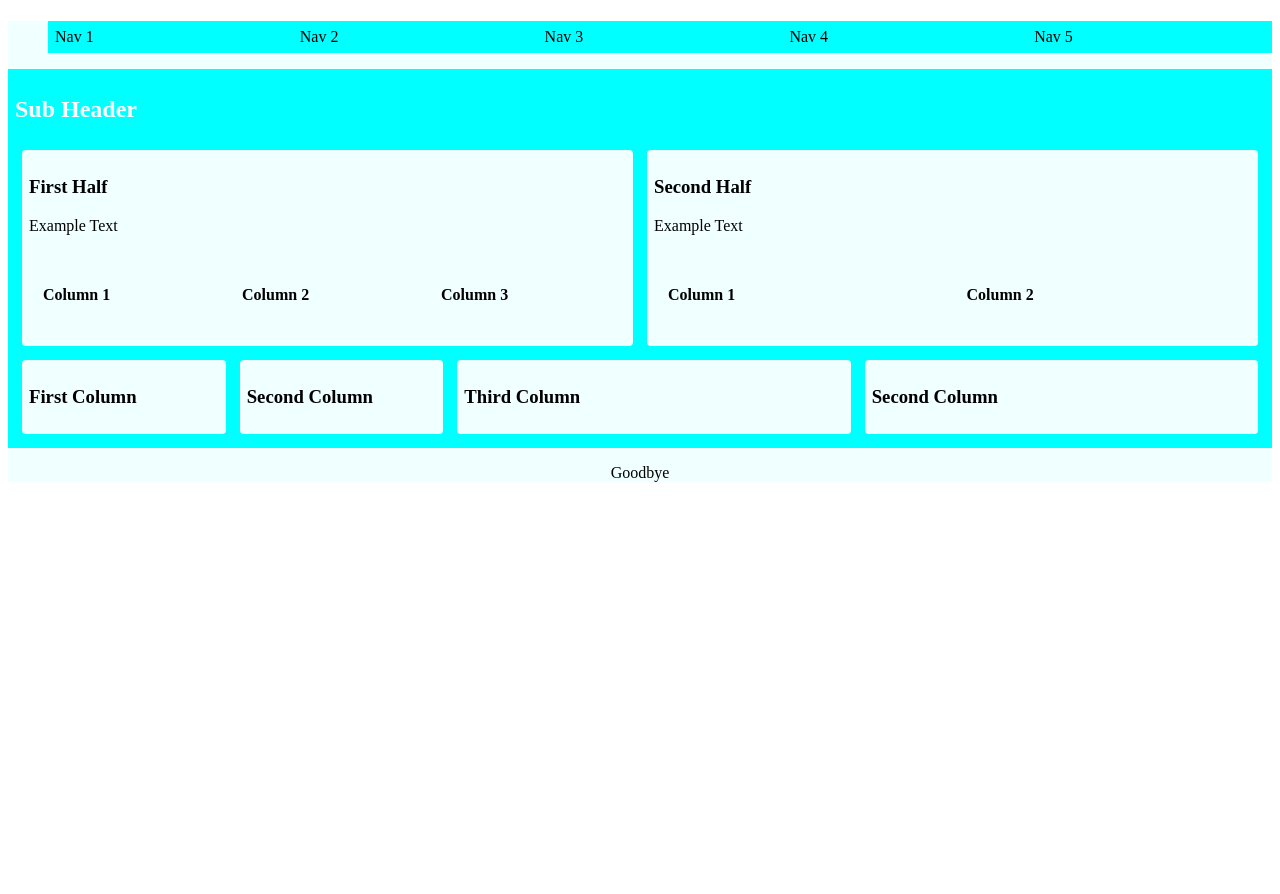
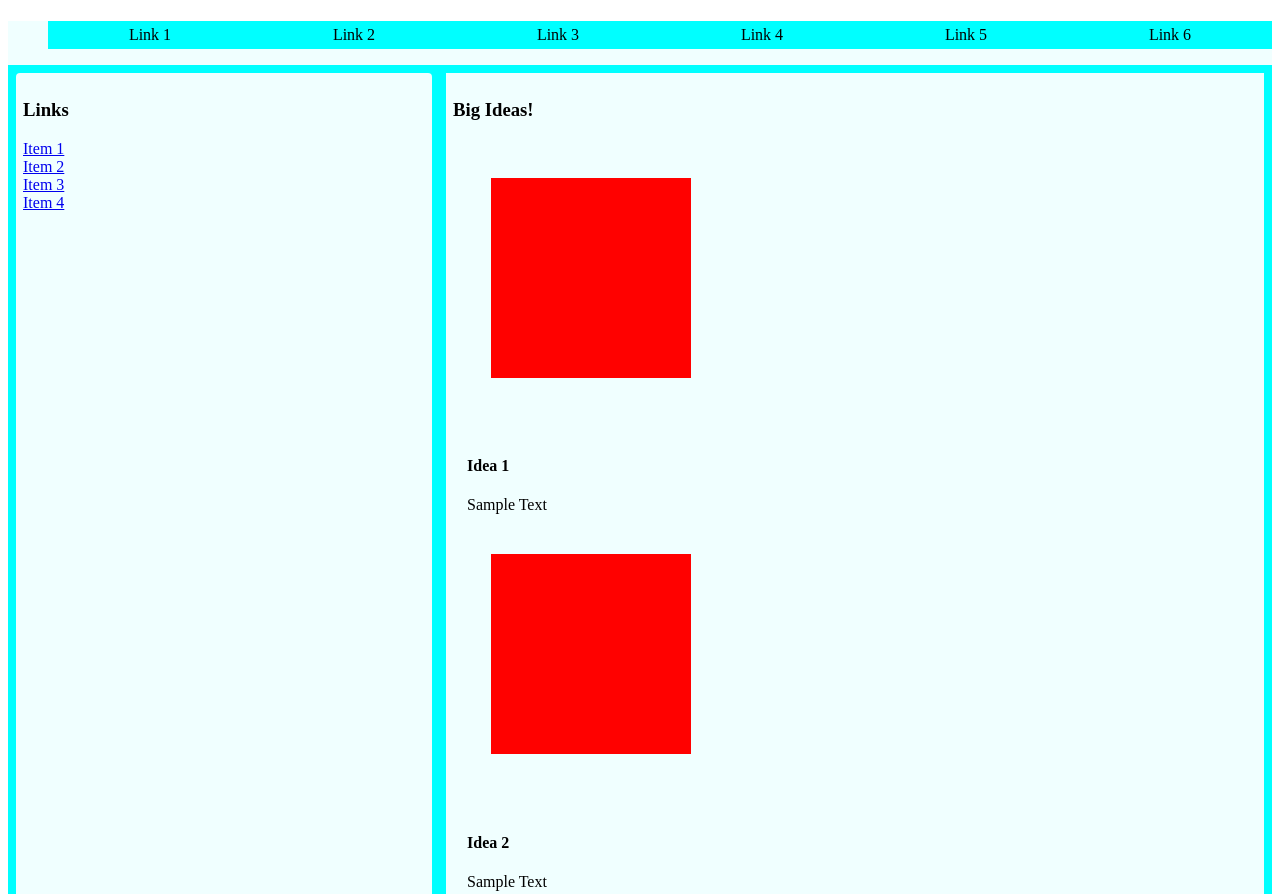
Before and after one commit to JDCJDC103/jdcjdc103.github.io, a plain HTML site: page Assignment3/index.html in a window 1280 px wide. Shown: the top 894 px of the page. Before the commit the page ends 800 px from the top, so only its background shows below. Drawn offline with Linux system fonts and the light colour scheme.

Commit message:
made a close to finished version of assignment 3

```diff
--- a/Assignment3/index.html
+++ b/Assignment3/index.html
@@ -9,61 +9,91 @@
       <h1></h1>
       <nav id="main_nav">
         <ul>
-          <li><a href ="#">Nav 1</a></li>
-          <li><a href ="#">Nav 2</a></li>
-          <li><a href ="#">Nav 3</a></li>
-          <li><a href ="#">Nav 4</a></li>
-          <li><a href ="#">Nav 5</a></li>
+          <li><a href ="#">Link 1</a></li>
+          <li><a href ="#">Link 2</a></li>
+          <li><a href ="#">Link 3</a></li>
+          <li><a href ="#">Link 4</a></li>
+          <li><a href ="#">Link 5</a></li>
+          <li><a href ="#">Link 6</a></li>
         </ul>
       </nav>
       <main id="main_content">
-        <h2>Sub Header</h2>
         <div class="flex_container">
-        <section class="coll1of2 collumn">
-          <h3>First Half</h3>
-          <p>Example Text</p>
+        <section class="links collumn">
+          <h3>Links</h3>
+          <div class="flex_container"><a href="#">Item 1</a></div>
+          <div class="flex_container"><a href="#">Item 2</a></div>
+          <div class="flex_container"><a href="#">Item 3</a></div>
+          <div class="flex_container"><a href="#">Item 4</a></div>
+        </section>
+        <section class="Images1 collumn">
+          <h3>Big Ideas!</h3>
           <div class="flex_container">
-            <section class="coll1of3 collumn">
-              <h4>Column 1</h4>
-            </section>
-            <section class="coll1of3 collumn">
-              <h4>Column 2</h4>
-            </section>
-            <section class="coll1of3 collumn">
-              <h4>Column 3</h4>
-            </section>
-          </div>
-        </section>
-        <section class="coll1of2 collumn">
-          <h3>Second Half</h3>
-          <p>Example Text</p>
-          <div class="flex_container">
-            <section class="coll2of3 collumn">
-              <h4>Column 1</h4>
-            </section>
-            <section class="coll2of3 collumn">
-              <h4>Column 2</h4>
+            <section class="Ideas collumn">
+              <a href="red.webp">
+                <img src="red.webp">
+              </a>
+              <h4>Idea 1</h4>
+              <p>Sample Text</p>
+              <div>
+                <a href="red.webp">
+                  <img src="red.webp">
+                </a>
+                <h4>Idea 2</h4>
+                <p>Sample Text</p>
+              </div>
+              <div>
+                <a href="red.webp">
+                  <img src="red.webp">
+                </a>
+                <h4>Idea 3</h4>
+                <p>Sample Text</p>
+              </div>
             </section>
           </div>
         </section>
       </div>
       <div class="flex_container">
-        <div class="coll1of4 collumn">
-          <h3>First Column</h3>
+        <div class="bottom_collumn collumn2">
+          <h5>Title 1</h3>
+          <a href="red.webp">
+            <img src="red.webp" class="imgCenter">
+          </a>
+          <p class="bottom_text">
+            sample text
+          </p>
         </div>
-        <div class="coll1of4 collumn">
-          <h3>Second Column</h3>
+        <div class="bottom_collumn collumn2">
+          <h5>Title 2</h3>
+          <a href="red.webp">
+            <img src="red.webp" class="imgCenter">
+          </a>
+          <p class="bottom_text">
+            sample text
+          </p>
         </div>
-        <div class="coll2of4 collumn">
-          <h3>Third Column</h3>
+        <div class="bottom_collumn collumn2">
+          <h5>Title 3</h3>
+          <a href="red.webp">
+            <img src="red.webp" class="imgCenter">
+          </a>
+          <p class="bottom_text">
+            sample text
+          </p>
         </div>
-        <div class="coll2of4 collumn">
-          <h3>Second Column</h3>
+        <div class="bottom_collumn collumn2">
+          <h5>Title 4</h3>
+          <a href="red.webp">
+            <img src="red.webp" class="imgCenter">
+          </a>
+          <p class="bottom_text">
+            sample text
+          </p>
         </div>
       </div>
       </main>
       <footer id="main_footer">
-        <p>Goodbye</p>
+        <p>@jdcjdc103.com </p>
       </footer>
     </header>
   </body>
--- a/Assignment3/styles.css
+++ b/Assignment3/styles.css
@@ -5,57 +5,86 @@
 
 #main_content {
   background-color: aqua;
-  padding: 7px;
+  padding: 1px;
 }
 
-#maini_footer {
+#main_footer {
+  background-color: lightgray;
+}
+
+.collumn {
+  padding:7px;
+  margin: 7px;
+  border-radius: 0px;
   background-color: azure;
 }
 
-.collumn {
+.collumn2 {
+  padding: 7px;
+  margin: 0px;
+  border-radius: 0px;
+  background-color: teal;
+}
+
+.links {
+  background-color: azure;
+  padding: 0px;
+  margin: 0px;
+  border-radius: 1px;
+}
+
+.Ideas {
   padding: 7px;
   margin: 7px;
   border-radius: 4px;
 }
 
-.coll1of2 {
+.links{
   background-color: azure;
   padding: 7px;
   margin: 7px;
   border-radius: 4px;
 }
 
-.coll1of3, .coll2of3 {
-  background-color: azure;
-  padding: 7px;
-  margin: 7px;
-  border-radius: 4px;
+.Images1text {
+  text-align: left;
 }
-
-.coll1of4, .coll2of4 {
-  background-color: azure;
-  padding: 7px;
-  margin: 7px;
-  border-radius: 4px;
-}
-
-
 /*Navigation*/
 
 #main_nav li {
-  padding-left: 0;
-}
-
-#main_nav li {
-  padding: 7px;
+  padding: 5px;
   list-style-type: none;
   background-color: aqua;
-  border-bottom: azure;
+  border-bottom: black;
+  border-color: white;
+  border-style: 1;
+  text-align: center;
 }
 
 #main_nav a {
   text-decoration: none;
   color: black;
+}
+
+img{
+  width: 200px;
+  height: 200px;
+  padding: 12px;
+  margin: 12px;
+}
+
+.imgCenter {
+  display: block;
+  margin-left: auto;
+  margin-right: auto;
+}
+
+h4{
+  padding-top: 30px;
+}
+
+.Ideaspadding{
+  padding-bottom: 150px;
 }
 /*Typography*/
 body{
@@ -74,17 +103,32 @@ body{
   text-align: center;
 }
 
+.bottom_text{
+  text-align: center;
+}
+
 /*Larger Resolution*/
 @media (min-width: 900px) {
   #main_nav ul, .flex_container{
     display: flex;
   }
 
-  #main_nav li, .coll1of2, .coll1of3, .coll1of4  {
+  #main_nav li, .links, .bottom_collumn {
     flex:1;
   }
+
+  h5{
+    text-align: center;
+  }
+
 }
 
-.coll2of3, .coll2of4 {
+
+
+.Images1text {
+  flex:1;
+}
+
+.Images1 {
   flex:2;
 }
```
Also changed, not shown: Assignment3/red.webp (added).
